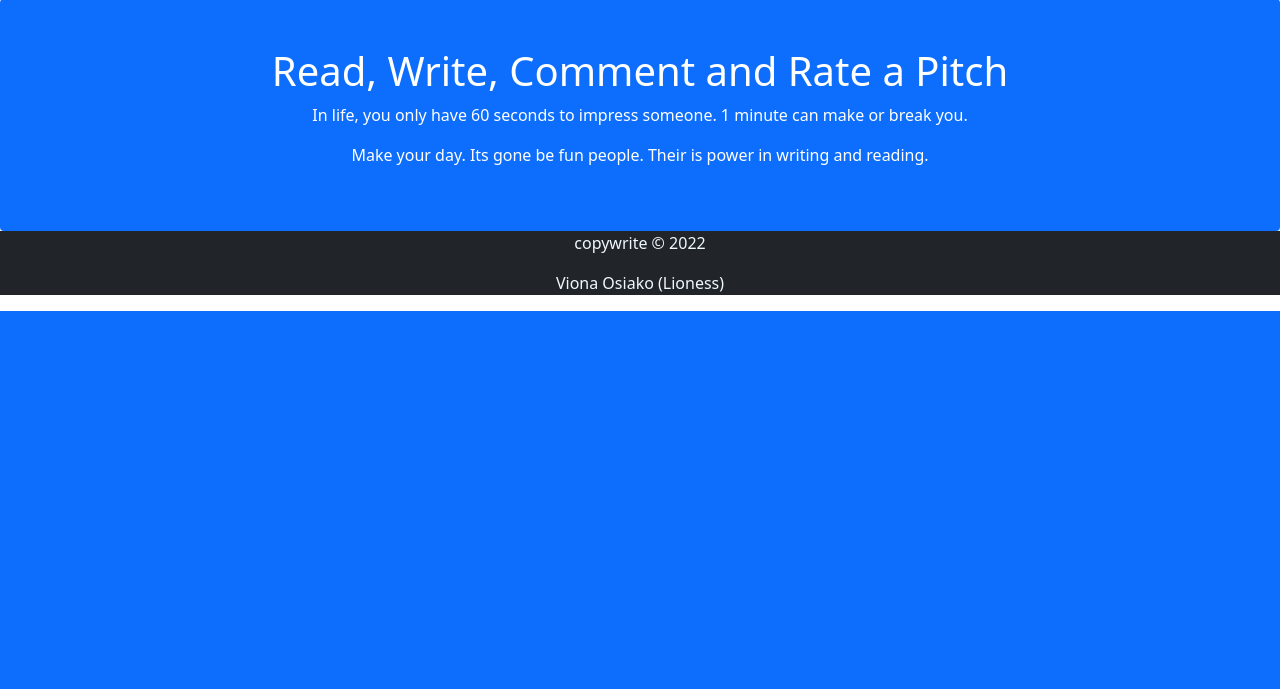
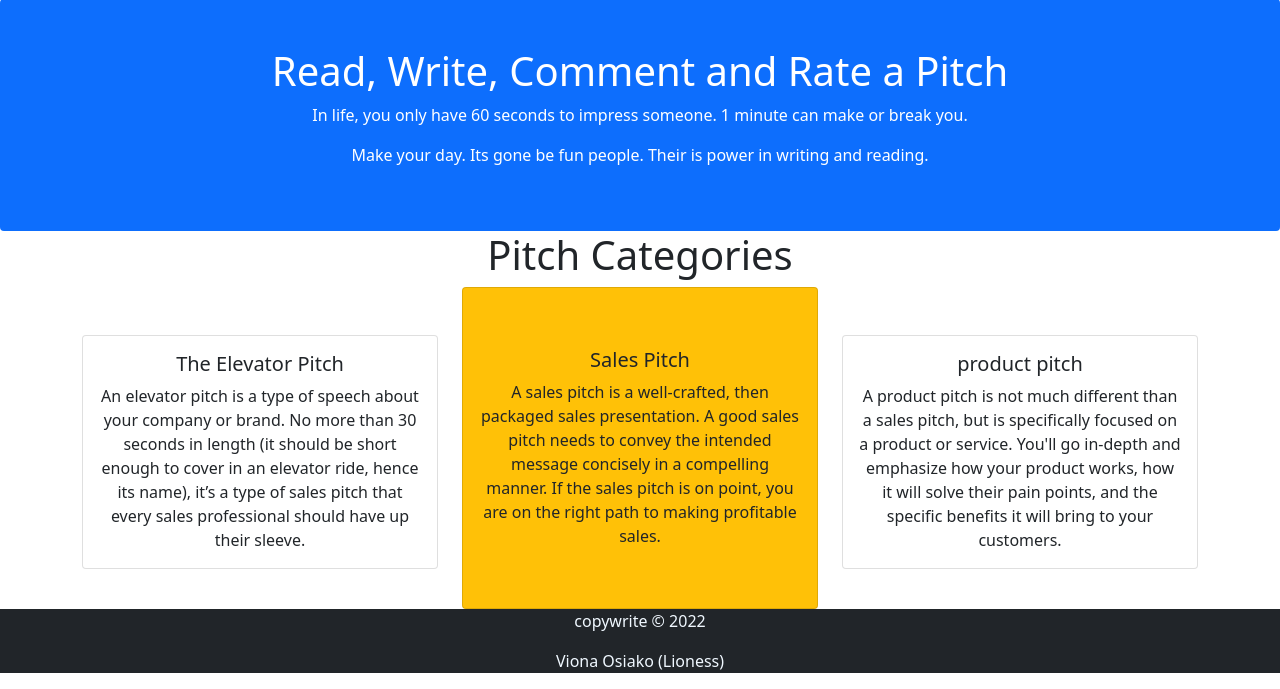
Before and after one commit to vionaosiako/PitchItUp, a Flask app: page / in a window 1280 px wide. Shown: the part 819-1508 px from the top of the page. Before the commit the page ends 1130 px from the top, so only its background shows below. Run offline with Flask 2, Linux system fonts and the light colour scheme; some web fonts are replaced.

Commit message:
Add pitch category

```diff
--- a/templates/index.html
+++ b/templates/index.html
@@ -50,5 +50,43 @@
     <p>Make your day. Its gone be fun people. Their is power in writing and reading.</p>
 </div>
 
+<div class="container-fluid pitchExplaination">
+    <div class="pitchExplaination container">
+        <h1 class="text-center">Pitch Categories</h1>
+        <div class="row text-center">
+            <div class="col-lg-4">
+                <div class="card mt-5">
+                    <div class="card-body">
+                        <h5 class="card-title">The Elevator Pitch</h5>
+                        <p class="card-text">An elevator pitch is a type of speech about your company or brand.
+                            No more than 30 seconds in length (it should be short enough to cover in an elevator ride, hence its name), it’s a type of sales pitch that every sales professional should have up their sleeve.
+                        </p>
+                    </div>
+                </div>
+            </div>
+
+            <div class="col-lg-4">
+                <div class="card bg-warning">
+                    <div class="card-body" style="padding-top: 60px; padding-bottom: 60px;">
+                        <h5 class="card-title">Sales Pitch</h5>
+                        <p class="card-text">A sales pitch is a well-crafted, then packaged sales presentation. A good sales pitch needs to convey the intended message concisely in a compelling manner. If the sales pitch is on point, you are on the right path to making profitable sales.
+                        </p>
+                    </div>
+                </div>
+            </div>
+
+            <div class="col-lg-4">
+                <div class="card mt-5">
+                    <div class="card-body">
+                        <h5 class="card-title">product pitch</h5>
+                        <p class="card-text">A product pitch is not much different than a sales pitch, but is specifically focused on a product or service. You'll go in-depth and emphasize how your product works, how it will solve their pain points, and the specific benefits it will bring to your customers.
+                        </p>
+                    </div>
+                </div>
+            </div>
+        </div>
+    </div>
+</div>
+
 
 {% endblock %}
```
Also changed, not shown: manage.py (+7 -0 lines).
